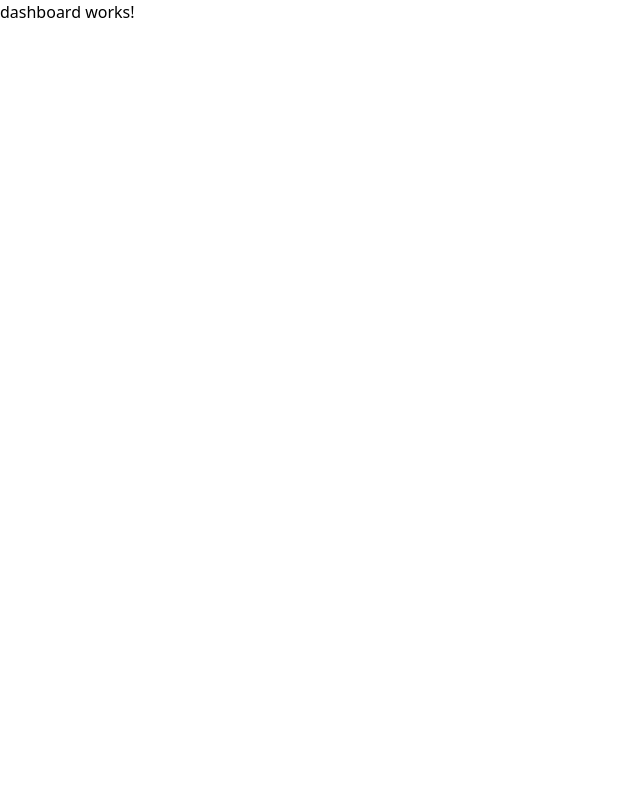
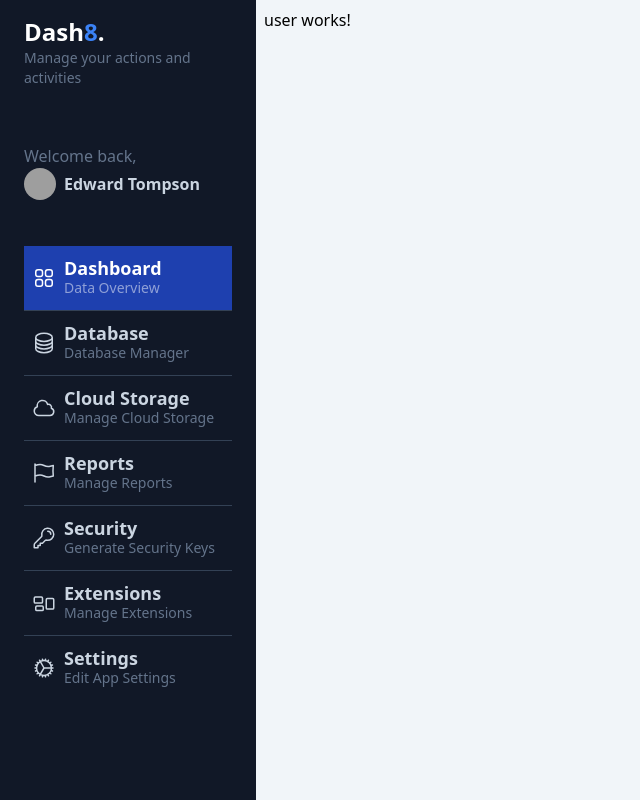
Before and after one commit to bryanesteban/Dashboard, an Angular app: page /dashboard/user/1 in a window 1280 px wide. Shown: the whole page, without its empty margins (0-640 px from the left). Built offline with nearby package versions, Linux system fonts and the light colour scheme; grey boxes are pictures that could not be loaded.

Commit message:
menu bar

```diff
--- a/src/app/dashboard/dashboard.component.html
+++ b/src/app/dashboard/dashboard.component.html
@@ -1 +1,11 @@
-<p>dashboard works!</p>
+
+<div class=" flex bg-slate-100 text-black overflow-y-scroll w-screen h-screen antialiased text-slate-300 selection:bg-blue-600 selection:text-white">
+    <div class="flex relative w-screen">
+      <app-side-menu></app-side-menu>
+
+      <div class="text-black px-2 mt-2 w-full">
+        <router-outlet></router-outlet>
+      </div>
+
+    </div>
+</div>
--- a/src/app/dashboard/dashboard.component.ts
+++ b/src/app/dashboard/dashboard.component.ts
@@ -1,8 +1,10 @@
 import { CommonModule } from '@angular/common';
 import { Component } from '@angular/core';
+import { RouterModule } from '@angular/router';
+import { SideMenuComponent } from '../shared/side-menu/side-menu.component';
 
 @Component({
-  imports: [CommonModule],
+  imports: [RouterModule, SideMenuComponent],
   templateUrl: './dashboard.component.html',
   styles: ``,
   standalone:true
--- a/src/app/shared/side-menu/side-menu.component.html
+++ b/src/app/shared/side-menu/side-menu.component.html
@@ -1 +1,98 @@
-<p>side-menu works!</p>
+<div id="menu" class="bg-gray-900 min-h-screen z-10 text-slate-300 w-64 left-0 h-screen overflow-y-scroll">
+  <div id="logo" class="my-4 px-6">
+   <h1 class="text-lg md:text-2xl font-bold text-white">Dash<span class="text-blue-500">8</span>.</h1>
+   <p class="text-slate-500 text-sm">Manage your actions and activities</p>
+  </div>
+  <div id="profile" class="px-6 py-10">
+   <p class="text-slate-500">Welcome back,</p>
+   <a href="#" class="inline-flex space-x-2 items-center">
+       <span>
+           <img class="rounded-full w-8 h-8" src="https://images.unsplash.com/photo-1542909168-82c3e7fdca5c?ixlib=rb-4.0.3&ixid=MnwxMjA3fDB8MHxwaG90by1wYWdlfHx8fGVufDB8fHx8&auto=format&fit=crop&w=128&q=80" alt="">
+       </span>
+       <span class="text-sm md:text-base font-bold">
+           Edward Tompson
+       </span>
+       </a>
+  </div>
+  <div id="nav" class="w-full px-6">
+   <a href="#" class="w-full px-2 inline-flex space-x-2 items-center border-b border-slate-700 py-3 bg-blue-800 hover:bg-white/5 transition ease-linear duration-150">
+       <div>
+           <svg xmlns="http://www.w3.org/2000/svg" fill="none" viewBox="0 0 24 24" stroke-width="1.5" stroke="currentColor" class="w-6 h-6 text-white">
+               <path stroke-linecap="round" stroke-linejoin="round" d="M3.75 6A2.25 2.25 0 016 3.75h2.25A2.25 2.25 0 0110.5 6v2.25a2.25 2.25 0 01-2.25 2.25H6a2.25 2.25 0 01-2.25-2.25V6zM3.75 15.75A2.25 2.25 0 016 13.5h2.25a2.25 2.25 0 012.25 2.25V18a2.25 2.25 0 01-2.25 2.25H6A2.25 2.25 0 013.75 18v-2.25zM13.5 6a2.25 2.25 0 012.25-2.25H18A2.25 2.25 0 0120.25 6v2.25A2.25 2.25 0 0118 10.5h-2.25a2.25 2.25 0 01-2.25-2.25V6zM13.5 15.75a2.25 2.25 0 012.25-2.25H18a2.25 2.25 0 012.25 2.25V18A2.25 2.25 0 0118 20.25h-2.25A2.25 2.25 0 0113.5 18v-2.25z" />
+             </svg>
+
+       </div>
+       <div class="flex flex-col">
+           <span class="text-lg font-bold leading-5 text-white">Dashboard</span>
+           <span class="text-sm text-white/50 hidden md:block">Data Overview</span>
+       </div>
+   </a>
+   <a href="#" class="w-full px-2 inline-flex space-x-2 items-center border-b border-slate-700 py-3 hover:bg-white/5 transition ease-linear duration-150">
+       <div>
+           <svg xmlns="http://www.w3.org/2000/svg" fill="none" viewBox="0 0 24 24" stroke-width="1.5" stroke="currentColor" class="w-6 h-6">
+               <path stroke-linecap="round" stroke-linejoin="round" d="M20.25 6.375c0 2.278-3.694 4.125-8.25 4.125S3.75 8.653 3.75 6.375m16.5 0c0-2.278-3.694-4.125-8.25-4.125S3.75 4.097 3.75 6.375m16.5 0v11.25c0 2.278-3.694 4.125-8.25 4.125s-8.25-1.847-8.25-4.125V6.375m16.5 0v3.75m-16.5-3.75v3.75m16.5 0v3.75C20.25 16.153 16.556 18 12 18s-8.25-1.847-8.25-4.125v-3.75m16.5 0c0 2.278-3.694 4.125-8.25 4.125s-8.25-1.847-8.25-4.125" />
+             </svg>
+       </div>
+       <div class="flex flex-col">
+           <span class="text-lg text-slate-300 font-bold leading-5">Database</span>
+           <span class="text-sm text-slate-500 hidden md:block">Database Manager</span>
+       </div>
+   </a>
+   <a href="#" class="w-full px-2 inline-flex space-x-2 items-center border-b border-slate-700 py-3 hover:bg-white/5 transition ease-linear duration-150">
+       <div>
+           <svg xmlns="http://www.w3.org/2000/svg" fill="none" viewBox="0 0 24 24" stroke-width="1.5" stroke="currentColor" class="w-6 h-6">
+               <path stroke-linecap="round" stroke-linejoin="round" d="M2.25 15a4.5 4.5 0 004.5 4.5H18a3.75 3.75 0 001.332-7.257 3 3 0 00-3.758-3.848 5.25 5.25 0 00-10.233 2.33A4.502 4.502 0 002.25 15z" />
+             </svg>
+       </div>
+       <div class="flex flex-col">
+           <span class="text-lg text-slate-300 font-bold leading-5">Cloud Storage</span>
+           <span class="text-sm text-slate-500 hidden md:block">Manage Cloud Storage</span>
+       </div>
+   </a>
+   <a href="#" class="w-full px-2 inline-flex space-x-2 items-center border-b border-slate-700 py-3 hover:bg-white/5 transition ease-linear duration-150">
+       <div>
+           <svg xmlns="http://www.w3.org/2000/svg" fill="none" viewBox="0 0 24 24" stroke-width="1.5" stroke="currentColor" class="w-6 h-6">
+               <path stroke-linecap="round" stroke-linejoin="round" d="M3 3v1.5M3 21v-6m0 0l2.77-.693a9 9 0 016.208.682l.108.054a9 9 0 006.086.71l3.114-.732a48.524 48.524 0 01-.005-10.499l-3.11.732a9 9 0 01-6.085-.711l-.108-.054a9 9 0 00-6.208-.682L3 4.5M3 15V4.5" />
+             </svg>
+       </div>
+       <div class="flex flex-col">
+           <span class="text-lg text-slate-300 font-bold leading-5">Reports</span>
+           <span class="text-sm text-slate-500 hidden md:block">Manage Reports</span>
+       </div>
+   </a>
+   <a href="#" class="w-full px-2 inline-flex space-x-2 items-center border-b border-slate-700 py-3 hover:bg-white/5 transition ease-linear duration-150">
+       <div>
+           <svg xmlns="http://www.w3.org/2000/svg" fill="none" viewBox="0 0 24 24" stroke-width="1.5" stroke="currentColor" class="w-6 h-6">
+               <path stroke-linecap="round" stroke-linejoin="round" d="M15.75 5.25a3 3 0 013 3m3 0a6 6 0 01-7.029 5.912c-.563-.097-1.159.026-1.563.43L10.5 17.25H8.25v2.25H6v2.25H2.25v-2.818c0-.597.237-1.17.659-1.591l6.499-6.499c.404-.404.527-1 .43-1.563A6 6 0 1121.75 8.25z" />
+             </svg>
+       </div>
+       <div class="flex flex-col">
+           <span class="text-lg text-slate-300 font-bold leading-5">Security</span>
+           <span class="text-sm text-slate-500 hidden md:block">Generate Security Keys</span>
+       </div>
+   </a>
+   <a href="#" class="w-full px-2 inline-flex space-x-2 items-center border-b border-slate-700 py-3 hover:bg-white/5 transition ease-linear duration-150">
+       <div>
+           <svg xmlns="http://www.w3.org/2000/svg" fill="none" viewBox="0 0 24 24" stroke-width="1.5" stroke="currentColor" class="w-6 h-6">
+               <path stroke-linecap="round" stroke-linejoin="round" d="M2.25 7.125C2.25 6.504 2.754 6 3.375 6h6c.621 0 1.125.504 1.125 1.125v3.75c0 .621-.504 1.125-1.125 1.125h-6a1.125 1.125 0 01-1.125-1.125v-3.75zM14.25 8.625c0-.621.504-1.125 1.125-1.125h5.25c.621 0 1.125.504 1.125 1.125v8.25c0 .621-.504 1.125-1.125 1.125h-5.25a1.125 1.125 0 01-1.125-1.125v-8.25zM3.75 16.125c0-.621.504-1.125 1.125-1.125h5.25c.621 0 1.125.504 1.125 1.125v2.25c0 .621-.504 1.125-1.125 1.125h-5.25a1.125 1.125 0 01-1.125-1.125v-2.25z" />
+             </svg>
+       </div>
+       <div class="flex flex-col">
+           <span class="text-lg text-slate-300 font-bold leading-5">Extensions</span>
+           <span class="text-sm text-slate-500 hidden md:block">Manage Extensions</span>
+       </div>
+   </a>
+   <a href="#" class="w-full px-2 inline-flex space-x-2 items-center py-3 hover:bg-white/5 transition ease-linear duration-150">
+       <div>
+           <svg xmlns="http://www.w3.org/2000/svg" fill="none" viewBox="0 0 24 24" stroke-width="1.5" stroke="currentColor" class="w-6 h-6">
+               <path stroke-linecap="round" stroke-linejoin="round" d="M4.5 12a7.5 7.5 0 0015 0m-15 0a7.5 7.5 0 1115 0m-15 0H3m16.5 0H21m-1.5 0H12m-8.457 3.077l1.41-.513m14.095-5.13l1.41-.513M5.106 17.785l1.15-.964m11.49-9.642l1.149-.964M7.501 19.795l.75-1.3m7.5-12.99l.75-1.3m-6.063 16.658l.26-1.477m2.605-14.772l.26-1.477m0 17.726l-.26-1.477M10.698 4.614l-.26-1.477M16.5 19.794l-.75-1.299M7.5 4.205L12 12m6.894 5.785l-1.149-.964M6.256 7.178l-1.15-.964m15.352 8.864l-1.41-.513M4.954 9.435l-1.41-.514M12.002 12l-3.75 6.495" />
+             </svg>
+       </div>
+       <div class="flex flex-col">
+           <span class="text-lg text-slate-300 font-bold leading-5">Settings</span>
+           <span class="text-sm text-slate-500 hidden md:block">Edit App Settings</span>
+       </div>
+   </a>
+
+  </div>
+</div>
--- a/src/app/shared/side-menu/side-menu.component.ts
+++ b/src/app/shared/side-menu/side-menu.component.ts
@@ -1,11 +1,33 @@
+import { CommonModule } from '@angular/common';
 import { Component } from '@angular/core';
+import { routes } from '../../app-routing.module';
 
 @Component({
   selector: 'app-side-menu',
   templateUrl: './side-menu.component.html',
+  imports: [CommonModule],
   styleUrl: './side-menu.component.css',
   standalone:true
 })
 export class SideMenuComponent {
 
+  public menuItems = routes
+    .map(route => route.children ?? [])
+    .flat()
+    .filter( route => route && route.path)
+    .filter( route => !route.path?.includes(':'))
+
+
+
+
+  constructor(){
+    // const dashBoardRoutes = routes
+    // .map(route => route.children ?? [])
+    // .flat()
+    // .filter( route => route && route.path)
+    // .filter( route => !route.path?.includes(':'))
+
+
+    // console.log(dashBoardRoutes);
+  }
 }
```
